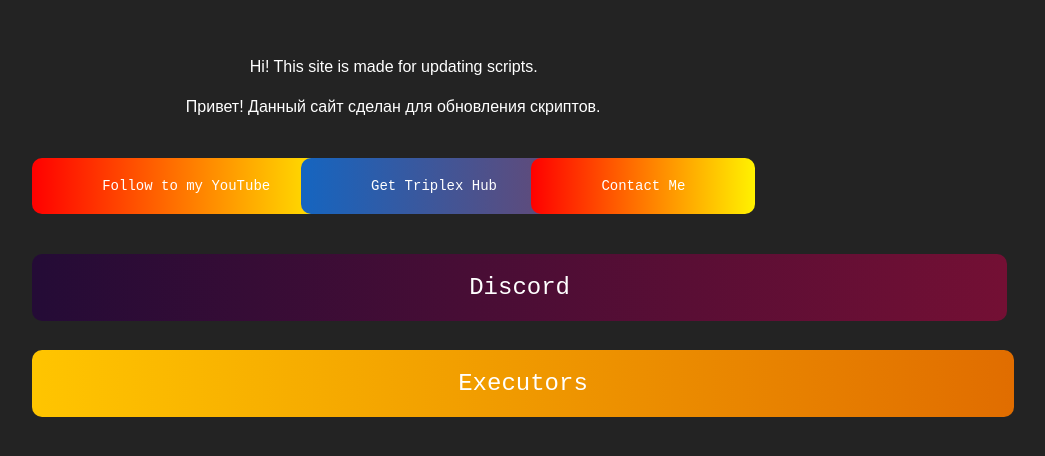
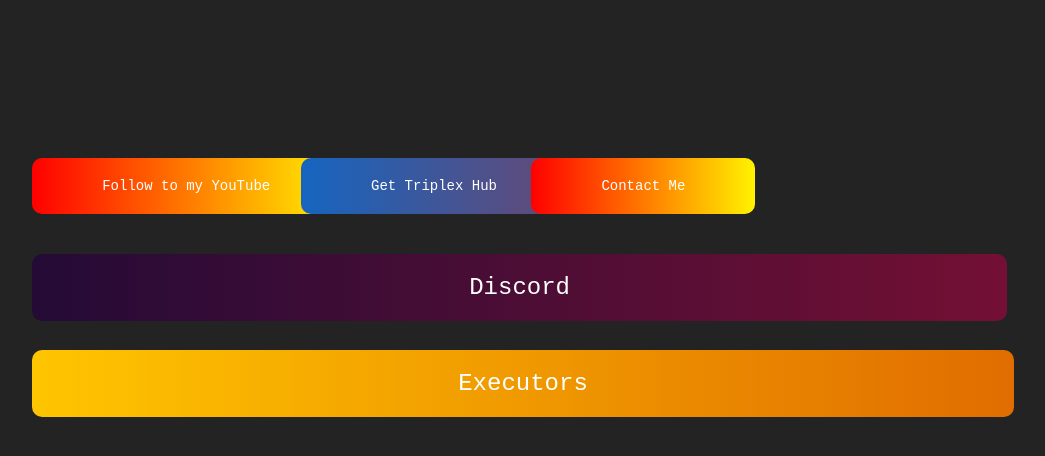
Before and after one commit to SharKKProd/robloxscripthost, a plain HTML site: page docs/index.html in a window 1280 px wide. Shown: the part 182-638 px from the top of the page, without its empty margins (211-1256 px from the left). Drawn offline with Linux system fonts and the light colour scheme.

Commit message:
Update index.html

```diff
--- a/docs/index.html
+++ b/docs/index.html
@@ -3,14 +3,6 @@
 <link href="indexstyle.css" rel="stylesheet" type="text/css">
 </head>
 <body style="background-color:#232323">
-<div style="position:absolute; top:35%; left:31%">
-	<font color="white" face="Arial">Привет! Данный сайт сделан для обновления скриптов.</font>
-</div>
-
-<div style="position:absolute; top:30%; left:36%">
-	<font color="white" face="Arial">Hi! This site is made for updating scripts.</font>
-</div>
-
 <div style="position:absolute; top:45%; left:19%">
 	<body>
 		<a href="https://www.youtube.com/channel/UC7v4lfMAFsBQ7Jy65w0L81g" class="channelbtn">Follow to my YouTube</a>
```
